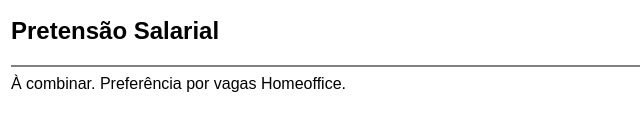
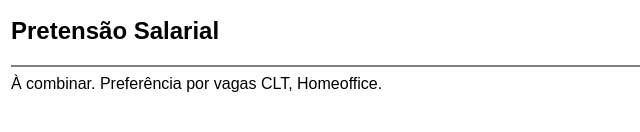
Before and after one commit to SauloTracer/CV, a plain HTML site: page index.html in a window 1280 px wide. Shown: the part 1130-1262 px from the top of the page, 411-1051 px from the left. Drawn offline with Linux system fonts and the light colour scheme.

Commit message:
Update index.html

```diff
--- a/index.html
+++ b/index.html
@@ -363,7 +363,7 @@
                 <h2>Pretensão Salarial</h2>
                 <hr noshade>
                 À combinar.
-                Preferência por vagas Homeoffice.
+                Preferência por vagas CLT, Homeoffice.
             </section>
         </main>
     </section>
```
